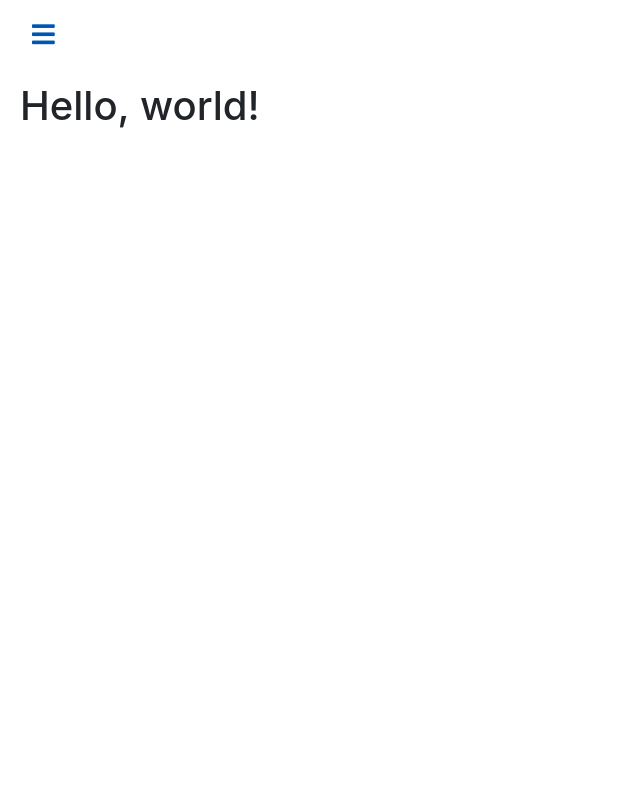
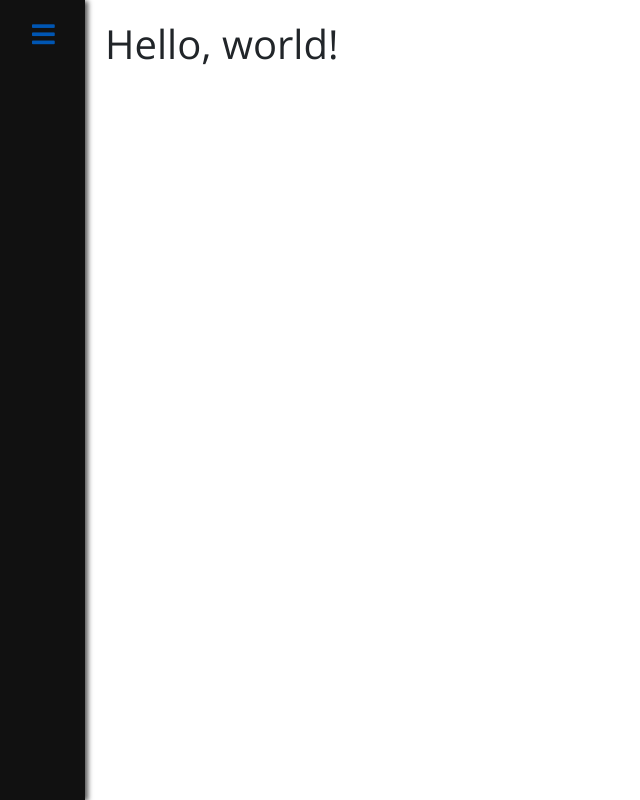
Before and after one commit to caladin73/Phishing, a PHP site: page /website/index.php in a window 1280 px wide. Shown: the whole page, without its empty margins (0-640 px from the left). Run offline with PHP 8.4, Linux system fonts and the light colour scheme; some libraries are stand-ins or nearby versions.

Commit message:
edits to website

```diff
--- a/website/css/style.css
+++ b/website/css/style.css
@@ -1,3 +1,8 @@
+body {
+    height:100%;
+    font-family: 'Open Sans', sans-serif;
+}
+
 /* The side navigation menu */
 .sidenav {
     height: 100%; /* 100% Full-height */
@@ -10,6 +15,7 @@
     overflow-x: hidden; /* Disable horizontal scroll */
     padding-top: 60px; /* Place content 60px from the top */
     transition: 0.5s; /* 0.5 second transition effect to slide in the sidenav */
+    box-shadow: 3px 1px 5px #555;
 }
 
 /* The navigation menu links */
@@ -43,8 +49,17 @@
     font-size: 36px;
 }
 
+.sidebar {
+    position: fixed;
+    height:100%;
+    width: 85px;
+    background-color: #111;
+    box-shadow: 3px 1px 5px #555;
+}
+
 /* Style page content - use this if you want to push the page content to the right when you open the side navigation */
 #main {
+    margin-left: 85px;
     transition: margin-left .5s;
     padding: 20px;
 }
--- a/website/index.php
+++ b/website/index.php
@@ -12,22 +12,29 @@
     <!-- Bootstrap CSS -->
     <link rel="stylesheet" href="https://maxcdn.bootstrapcdn.com/bootstrap/4.0.0/css/bootstrap.min.css" integrity="sha384-Gn5384xqQ1aoWXA+058RXPxPg6fy4IWvTNh0E263XmFcJlSAwiGgFAW/dAiS6JXm" crossorigin="anonymous">
     <link rel="stylesheet" href="https://use.fontawesome.com/releases/v5.0.9/css/all.css" integrity="sha384-5SOiIsAziJl6AWe0HWRKTXlfcSHKmYV4RBF18PPJ173Kzn7jzMyFuTtk8JA7QQG1" crossorigin="anonymous">
+    <link href="https://fonts.googleapis.com/css?family=Open+Sans:400,400i,700" rel="stylesheet">
     <link rel="stylesheet" href="css/style.css">
 
     <title>Hello, world!</title>
   </head>
-  <body>
+  <body id="top">
 
     <div id="mySidenav" class="sidenav">
   <a href="javascript:void(0)" class="closebtn" onclick="closeNav()"><i class="fas fa-angle-left"></i></a>
-  <a href="#">About</a>
-  <a href="#">Services</a>
-  <a href="#">Clients</a>
-  <a href="#">Contact</a>
+
+  <?php
+    //foreach ($variable as $key => $value) {
+      # code...
+    //}
+  ?>
+
+  <a href="#top"><i class="fas fa-angle-up"></i> To Top</a>
 </div>
 
-<!-- Use any element to open the sidenav -->
-<a href="javascript:void(0)" class="openbtn" onclick="openNav()"><i class="fas fa-bars"></i></a>
+<div class="sidebar">
+  <!-- Use any element to open the sidenav -->
+  <a href="javascript:void(0)" class="openbtn" onclick="openNav()"><i class="fas fa-bars"></i></a>
+</div>
 
 <!-- Add all page content inside this div if you want the side nav to push page content to the right (not used if you only want the sidenav to sit on top of the page -->
 <div id="main">
--- a/website/js/sideNav.js
+++ b/website/js/sideNav.js
@@ -7,5 +7,5 @@ function openNav() {
 /* Set the width of the side navigation to 0 and the left margin of the page content to 0 */
 function closeNav() {
     document.getElementById("mySidenav").style.width = "0";
-    document.getElementById("main").style.marginLeft = "0";
+    document.getElementById("main").style.marginLeft = "85px";
 }
```
